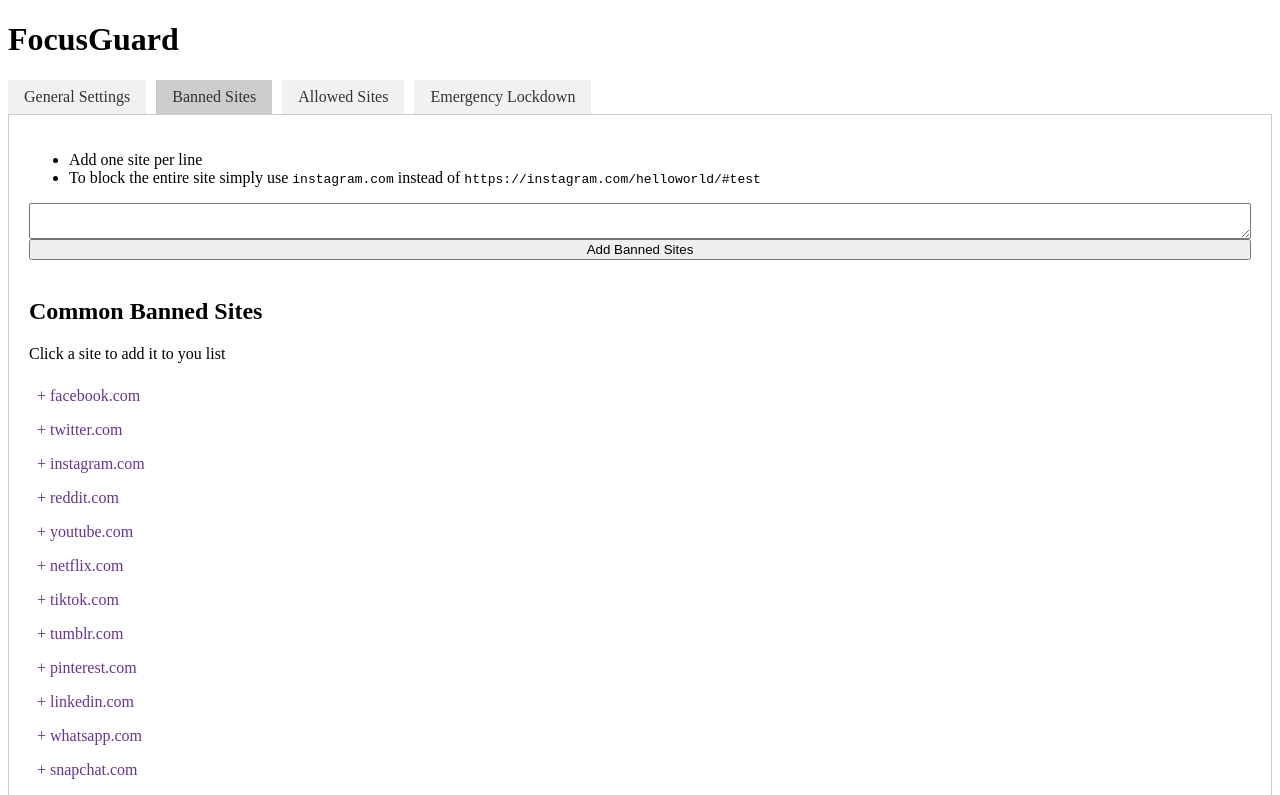
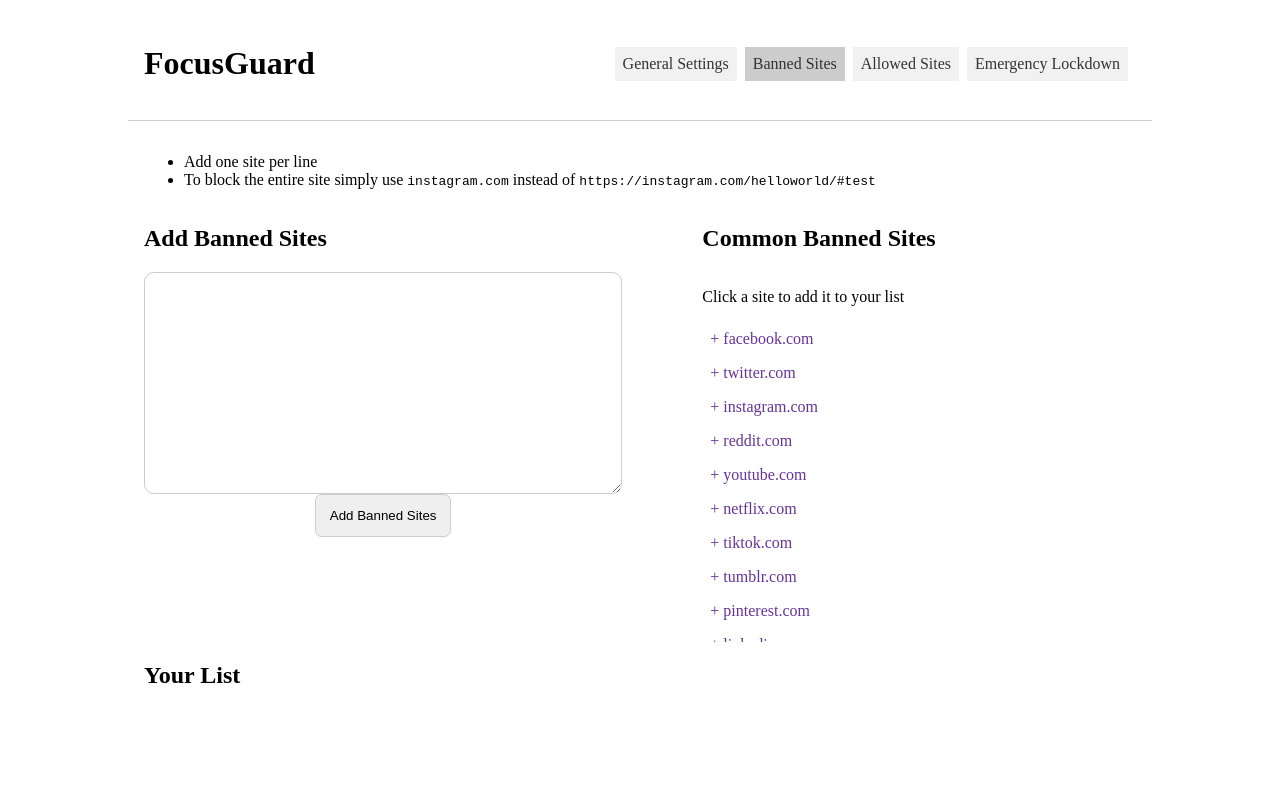
Before and after one commit to mh-anwar/StayFocused, a browser extension: page options/options.html in a window 1280 px wide. Both pictures are taken after a click on the link "Banned Sites". Shown: the top 795 px of the page. Drawn offline with Linux system fonts and the light colour scheme.

Commit message:
Develop storage interface

```diff
--- a/content.js
+++ b/content.js
@@ -2,8 +2,10 @@ console.log('Content script is running!');
 
 const unfocusPage = () => {
     chrome.storage.sync.get('focusSites', (data) => {
+        console.log(data);
         let sites = data.focusSites;
         for (let i = 0; i < sites.length; i++) {
+            console.log(sites[i]);
             if (window.location.href.includes(sites[i])) {
                 window.location.href = 'https://www.google.com';
             }
--- a/options/options.css
+++ b/options/options.css
@@ -1,32 +1,50 @@
-   ul.tabs {
+   .header {
+       display: flex;
+       flex-direction: row;
+       flex-wrap: wrap;
+       justify-content: space-between;
+       align-items: center;
+       padding: 1em;
+   }
+
+   .tabs {
+       display: flex;
+       flex-direction: row;
+       flex-wrap: wrap;
        list-style-type: none;
        margin: 0;
-       padding: 0;
+       padding: 0.5em;
+       gap: 0.5em;
        overflow: hidden;
    }
 
-   ul.tabs li {
-       float: left;
-       margin-right: 10px;
+   .tabs li {
+       flex-grow: 1;
+       border-radius: 0.5em;
    }
 
-   ul.tabs li a {
+   .tabs li a {
        display: block;
-       padding: 8px 16px;
+       padding: 0.5em;
        background-color: #f1f1f1;
        color: #333;
        text-decoration: none;
+       transition: 0.3s;
    }
 
-   ul.tabs li a.active {
+   .tabs li a.active {
        background-color: #ccc;
+   }
+
+   .tabs li a:hover {
+       background-color: #9d9999;
    }
 
    /* Tab Content */
    .tab-content {
        display: none;
-       padding: 20px;
-       border: 1px solid #ccc;
+       padding: 1em;
+       border-top: 1px solid #ccc;
    }
 
    .tab-content.active {
@@ -38,6 +56,8 @@
        background-color: white;
        color: black;
        transition: background-color 0.3s ease;
+       margin-right: 10%;
+       margin-left: 10%;
    }
 
    .dark-mode {
@@ -45,6 +65,7 @@
        color: white;
    }
 
+   /*Toggle Switch*/
    .switch {
        position: relative;
        display: inline-block;
@@ -52,14 +73,12 @@
        height: 34px;
    }
 
-   /* Hide default HTML checkbox */
    .switch input {
        opacity: 0;
        width: 0;
        height: 0;
    }
 
-   /* The slider */
    .slider {
        position: absolute;
        cursor: pointer;
@@ -70,6 +89,7 @@
        background-color: #ccc;
        -webkit-transition: .4s;
        transition: .4s;
+       border-radius: 1em;
    }
 
    .slider:before {
@@ -82,6 +102,7 @@
        background-color: white;
        -webkit-transition: .4s;
        transition: .4s;
+       border-radius: 50%;
    }
 
    input:checked+.slider {
@@ -98,22 +119,46 @@
        transform: translateX(26px);
    }
 
-   /* Rounded sliders */
-   .slider.round {
-       border-radius: 34px;
-   }
-
-   .slider.round:before {
-       border-radius: 50%;
-   }
 
    .common-sites-list {
-       max-height: 40em;
+       width: 100%;
+       max-height: 20em;
        overflow-y: scroll;
    }
 
-   .common-site {
+   .common-sites-list div {
        color: rebeccapurple;
        cursor: pointer;
        padding: 0.5em;
    }
+
+   .banned-interface {
+       display: flex;
+       flex-direction: row;
+       justify-content: space-evenly;
+       flex-wrap: wrap;
+       gap: 5em;
+   }
+
+   .banned-interface div {
+       display: flex;
+       flex-direction: column;
+       flex-grow: 1;
+   }
+
+   textarea {
+       font-size: 20px;
+       outline: none;
+       min-height: 10em;
+       border-radius: 0.5em;
+       padding: 0.5em;
+       border: 1px solid #ccc;
+   }
+
+   button {
+       border: 1px solid #ccc;
+       border-radius: 0.5em;
+       padding: 1em;
+       max-width: max-content;
+       align-self: center;
+   }
--- a/options/options.html
+++ b/options/options.html
@@ -11,6 +11,7 @@
 </head>
 
 <body>
+    <div class="header">
         <h1>FocusGuard</h1>
         <ul class="tabs">
             <li><a href="#tab1" class="active">General Settings</a></li>
@@ -18,6 +19,7 @@
             <li><a href="#tab3">Allowed Sites</a></li>
             <li><a href="#tab4">Emergency Lockdown</a></li>
         </ul>
+    </div>
 
     <div id="tab1" class="tab-content active">
         <label class="switch">
@@ -33,13 +35,22 @@
                 <code>https://instagram.com/helloworld/#test</code>
             </li>
         </ul>
-        <textarea id="banned_sites"></textarea>
+        <div class="banned-interface">
+            <div class="add-banned-sites">
+                <h2>Add Banned Sites</h2>
+                <textarea id="banned_sites_list"></textarea>
                 <button id="submit_banned_sites">Add Banned Sites</button>
-        <br />
+            </div>
+
             <div>
                 <h2>Common Banned Sites</h2>
-            <p>Click a site to add it to you list</p>
-            <div class="common-sites-list" id="common_banned_sites"></div>
+                <p>Click a site to add it to your list</p>
+                <div class="common-sites-list" id="common_sites_view"></div>
+            </div>
+        </div>
+        <div>
+            <h2>Your List</h2>
+            <div class="common-sites-list" id="banned_sites_view"></div>
         </div>
     </div>
 
--- a/options/options.js
+++ b/options/options.js
@@ -1,5 +1,43 @@
 const tabs = document.querySelectorAll('.tabs li a');
 const tabContents = document.querySelectorAll('.tab-content');
+const darkModeToggle = document.getElementById('darkModeToggle');
+let submitBannedSites = document.getElementById('submit_banned_sites');
+let bannedSites = document.getElementById('banned_sites_list');
+let submitAllowedSites = document.getElementById('submit_allowed_sites');
+let allowedSites = document.getElementById('allowed_sites');
+let commonSitesView = document.getElementById('common_sites_view');
+const bannedSitesView = document.getElementById('banned_sites_view');
+const commonBanned = [
+    'facebook.com',
+    'twitter.com',
+    'instagram.com',
+    'reddit.com',
+    'youtube.com',
+    'netflix.com',
+    'tiktok.com',
+    'tumblr.com',
+    'pinterest.com',
+    'linkedin.com',
+    'whatsapp.com',
+    'snapchat.com',
+    'quora.com',
+    'telegram.com',
+    'twitch.tv',
+    'amazon.com',
+    'ebay.com',
+    'wikipedia.org',
+    'imdb.com',
+    'spotify.com',
+    'craigslist.org',
+    'yelp.com',
+    'etsy.com',
+    'bing.com',
+    'yahoo.com',
+    'duckduckgo.com',
+    'baidu.com',
+    'aol.com',
+    'ask.com',
+];
 
 tabs.forEach((tab) => {
     tab.addEventListener('click', (e) => {
@@ -14,18 +52,10 @@ tabs.forEach((tab) => {
     });
 });
 
-const darkModeToggle = document.getElementById('darkModeToggle');
-const body = document.body;
-
 darkModeToggle.addEventListener('change', () => {
-    body.classList.toggle('dark-mode');
+    document.body.classList.toggle('dark-mode');
 });
 
-let submitBannedSites = document.getElementById('submit_banned_sites');
-let bannedSites = document.getElementById('banned_sites');
-let submitAllowedSites = document.getElementById('submit_allowed_sites');
-let allowedSites = document.getElementById('allowed_sites');
-let commonBannedSites = document.getElementById('common_banned_sites');
 function updateBannedSites() {
     let sites = bannedSites.value;
     let sitesDict = {};
@@ -53,54 +83,25 @@ function updateAllowedSites() {
     chrome.storage.sync.set({ focusSites: sites });
 }
 function updateCommonSites() {
-    let commonBanned = [
-        'facebook.com',
-        'twitter.com',
-        'instagram.com',
-        'reddit.com',
-        'youtube.com',
-        'netflix.com',
-        'tiktok.com',
-        'tumblr.com',
-        'pinterest.com',
-        'linkedin.com',
-        'whatsapp.com',
-        'snapchat.com',
-        'quora.com',
-        'telegram.com',
-        'twitch.tv',
-        'amazon.com',
-        'ebay.com',
-        'wikipedia.org',
-        'imdb.com',
-        'spotify.com',
-        'craigslist.org',
-        'yelp.com',
-        'etsy.com',
-        'bing.com',
-        'yahoo.com',
-        'duckduckgo.com',
-        'baidu.com',
-        'aol.com',
-        'ask.com',
-    ];
-
-    let commonAllowedSites = [
-        'github.com',
-        'stackoverflow.com',
-        'medium.com',
-        'gmail.com',
-        'google.com',
-    ];
-    //loop through common banned
     for (let i = 0; i < commonBanned.length; i++) {
         let site = commonBanned[i];
         let siteDiv = document.createElement('div');
-        siteDiv.classList.add('common-site');
         siteDiv.innerText = '+ ' + site;
-        commonBannedSites.appendChild(siteDiv);
+        commonSitesView.appendChild(siteDiv);
     }
+}
+function displayMyBannedSites() {
+    chrome.storage.sync.get('focusSites', (data) => {
+        let sites = data.focusSites;
+        for (let i = 0; i < sites.length; i++) {
+            let site = sites[i];
+            let siteDiv = document.createElement('div');
+            siteDiv.innerText = 'x ' + site;
+            bannedSitesView.appendChild(siteDiv);
+        }
+    });
 }
 submitAllowedSites.addEventListener('click', updateAllowedSites);
 submitBannedSites.addEventListener('click', updateBannedSites);
 updateCommonSites();
+displayMyBannedSites();
```
Also changed, not shown: background.js (+3 -16 lines), install.html (+1 -23 lines), popup/popup.html (+1 -1 lines), contentStyling.css (deleted), manifest.json. Lines whose indentation alone changed are shown as unchanged.
